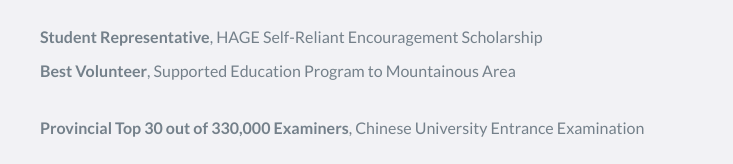
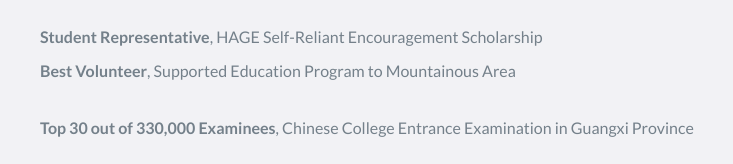
Before and after one commit to kailucs/DeerKK.github.io, a website: page index.html in a window 1280 px wide. Shown: the part 4153-4317 px from the top of the page, 420-1153 px from the left. Drawn offline with nearby package versions, Linux system fonts and the light colour scheme.

Commit message:
Update index.html

```diff
--- a/index.html
+++ b/index.html
@@ -338,7 +338,7 @@
                     <h3>2016</h3>
                 </div>
                 <div class="col-md-8">
-                	<p><b>Provincial Top 30 out of 330,000 Examiners</b>, Chinese University Entrance Examination</p>
+                	<p><b>Top 30 out of 330,000 Examinees</b>, Chinese College Entrance Examination in Guangxi Province</p>
                 </div>
             </div>
 
```
